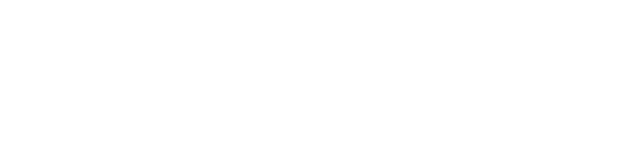
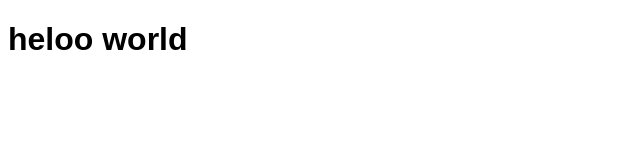
Before and after one commit to iqbalsihabudin/wpu-text-repo, a plain HTML site: page index.html in a window 1280 px wide. Shown: the whole page, without its empty margins (0-640 px from the left). Drawn offline with Linux system fonts and the light colour scheme.

Commit message:
mengubah file index dan menambah style.css

```diff
--- a/index.html
+++ b/index.html
@@ -2,8 +2,10 @@
 <html>
 <head>
 	<title>coba git</title>
+	<link rel="stylesheet" type="text/css" href="style.css">
 </head>
 <body>
+	<h1>heloo world</h1>
 
 </body>
 </html>
--- /dev/null
+++ b/style.css
@@ -0,0 +1,4 @@
+body{
+	font-family: arial;
+
+}
```
